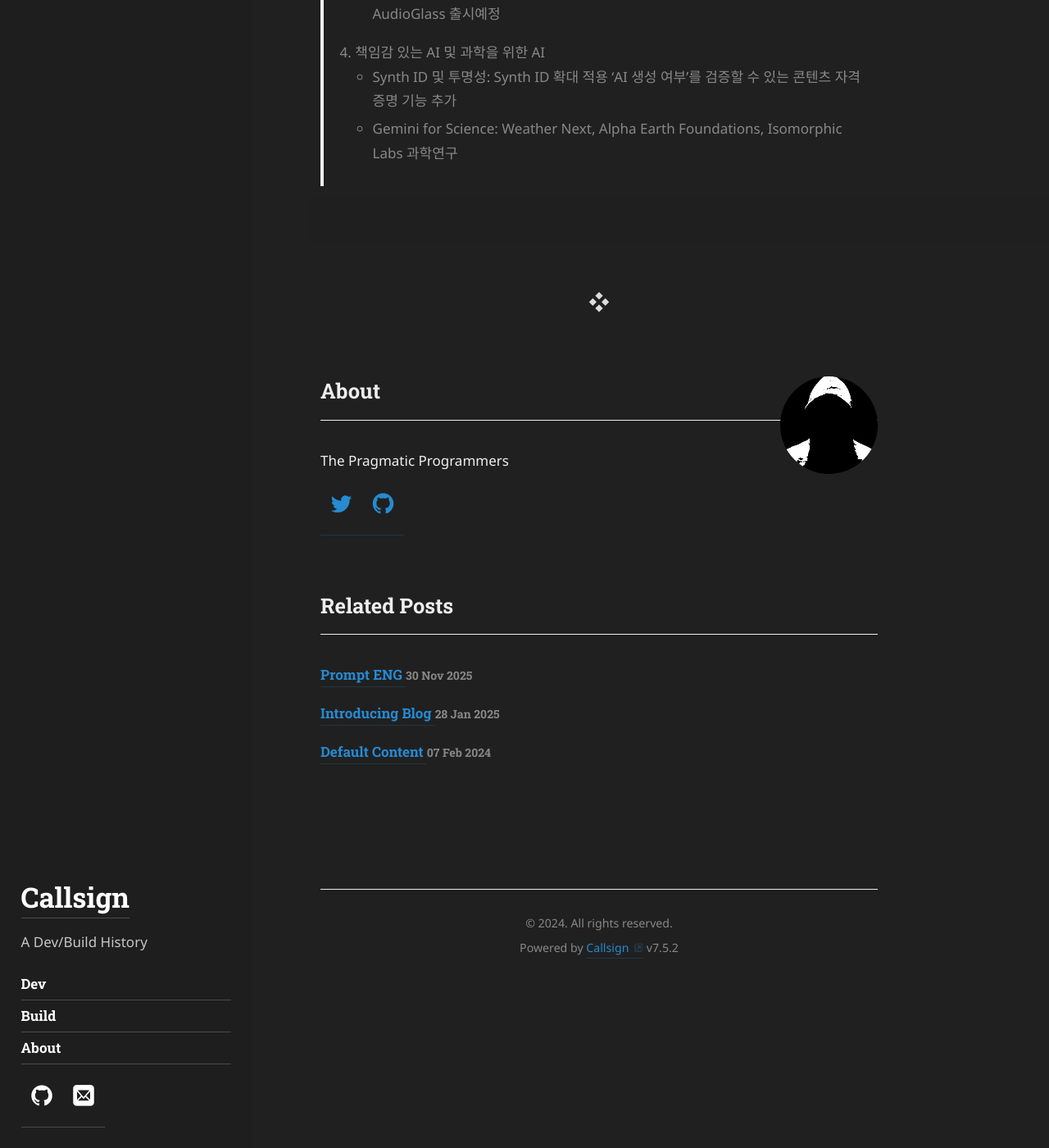
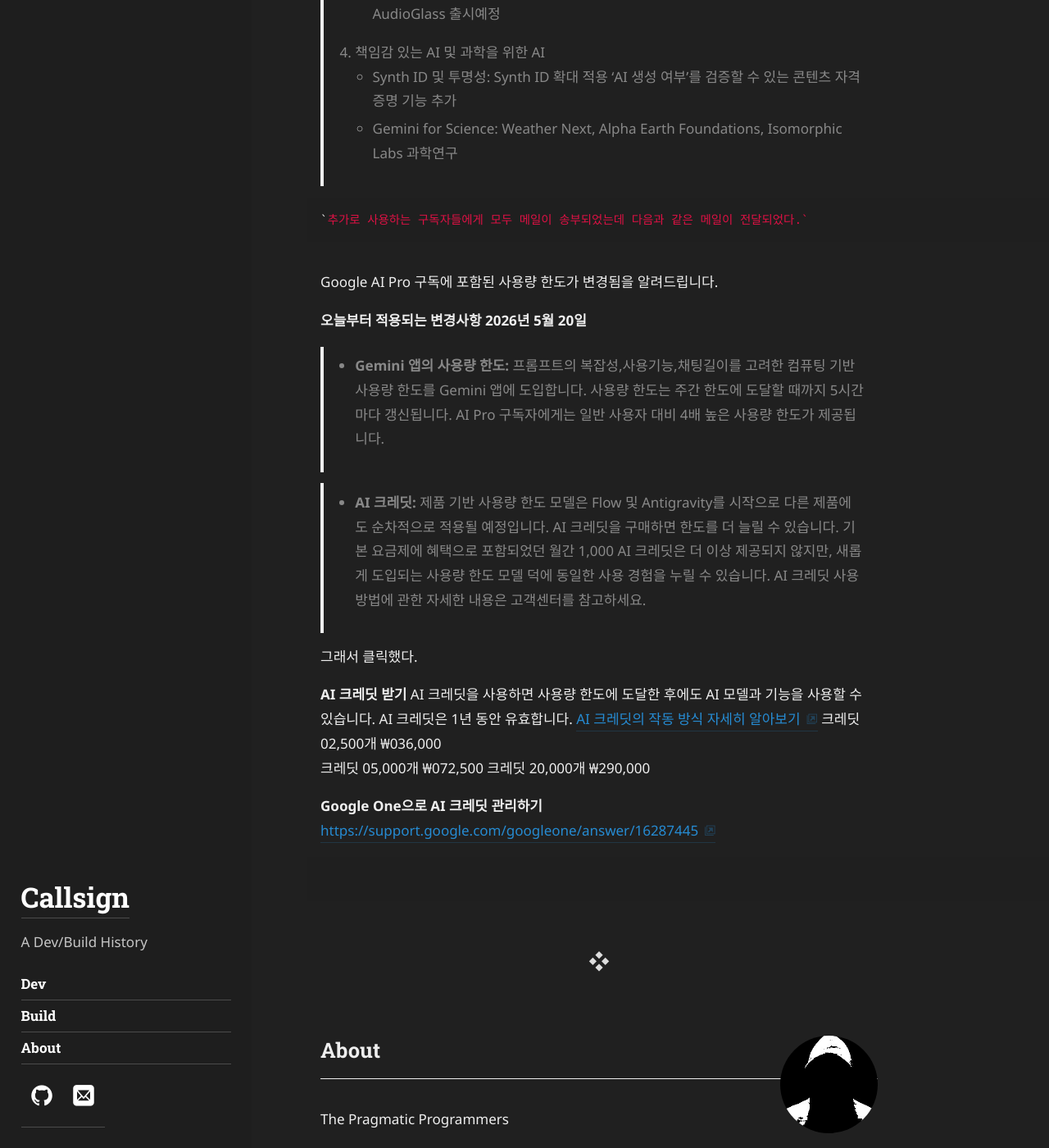
Before and after one commit to callsign88/callsign88.github.io, a Jekyll site: the page built from _posts/2026-05-26-Post-AIPro.md, in a window 1280 px wide and 1400 px high, scrolled down 1647 px. Shown: the whole window at 82% size. Built offline with Jekyll 4.4.1, drawn with Linux system fonts in a browser that asks for light colours; some web fonts are replaced.

Commit message:
Add info about Google AI Pro usage limit changes and AI credits

```diff
--- a/_posts/2026-05-26-Post-AIPro.md
+++ b/_posts/2026-05-26-Post-AIPro.md
@@ -44,15 +44,30 @@
 > - Synth ID 및 투명성: Synth ID 확대 적용 'AI 생성 여부'를 검증할 수 있는 콘텐츠 자격증명 기능 추가
 > - Gemini for Science: Weather Next, Alpha Earth Foundations, Isomorphic Labs 과학연구
 
+~~~yml
+`추가로 사용하는 구독자들에게 모두 메일이 송부되었는데 다음과 같은 메일이 전달되었다.`
+~~~
+
+Google AI Pro 구독에 포함된 사용량 한도가 변경됨을 알려드립니다.
+
+**오늘부터 적용되는 변경사항 2026년 5월 20일**
+
+> - **Gemini 앱의 사용량 한도:** 프롬프트의 복잡성,사용기능,채팅길이를 고려한 컴퓨팅 기반 사용량 한도를 Gemini 앱에 도입합니다. 사용량 한도는 주간 한도에 도달할 때까지 5시간마다 갱신됩니다. AI Pro 구독자에게는 일반 사용자 대비 4배 높은 사용량 한도가 제공됩니다.
+
+> - **AI 크레딧:** 제품 기반 사용량 한도 모델은 Flow 및 Antigravity를 시작으로 다른 제품에도 순차적으로 적용될 예정입니다. AI 크레딧을 구매하면 한도를 더 늘릴 수 있습니다. 기본 요금제에 혜택으로 포함되었던 월간 1,000 AI 크레딧은 더 이상 제공되지 않지만, 새롭게 도입되는 사용량 한도 모델 덕에 동일한 사용 경험을 누릴 수 있습니다. AI 크레딧 사용 방법에 관한 자세한 내용은 고객센터를 참고하세요.
 
 
+그래서 클릭했다.
 
+**AI 크레딧 받기**
+AI 크레딧을 사용하면 사용량 한도에 도달한 후에도 AI 모델과 기능을 사용할 수 있습니다. AI 크레딧은 1년 동안 유효합니다.
+          [AI 크레딧의 작동 방식 자세히 알아보기](https://support.google.com/googleone/answer/16287445?visit_id=639154747882158736-3480269409&p=g1_credit_management&rd=1)
+          크레딧 02,500개  ₩036,000
+          크레딧 05,000개  ₩072,500
+          크레딧 20,000개  ₩290,000
 
-
-
-
-
-
+**Google One으로 AI 크레딧 관리하기**
+<https://support.google.com/googleone/answer/16287445>
 
 
 ~~~yml
```
